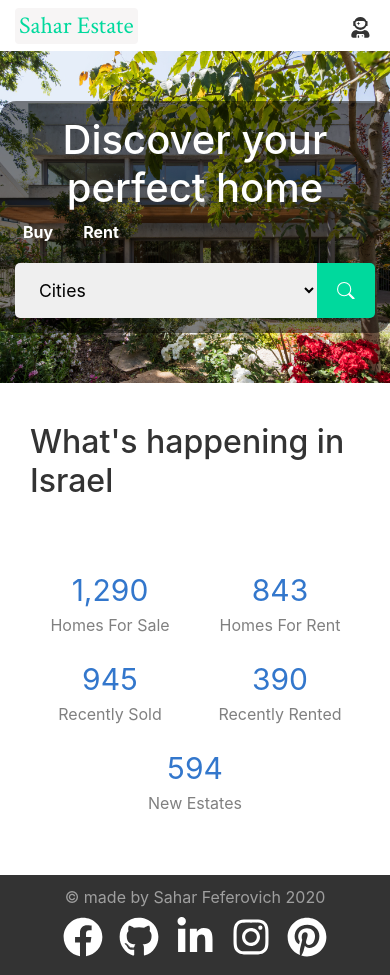
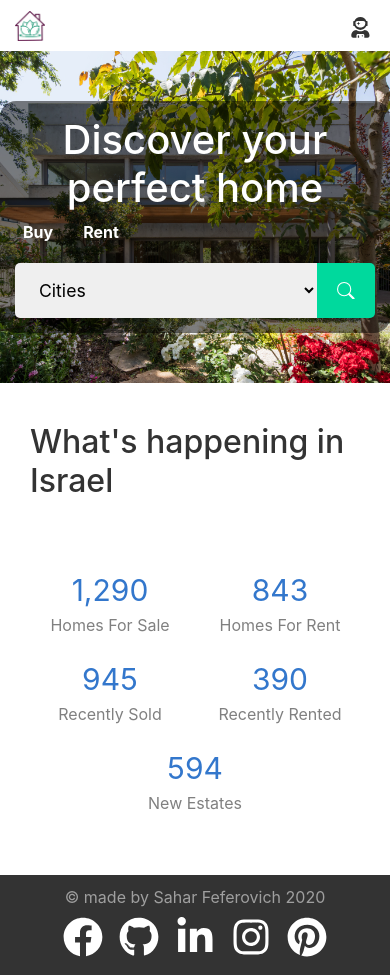
Before and after one commit to sahar-fefer/sahar-estate-web, a React (Create React App) app: page / in a window 390 px wide. Built offline with nearby package versions, Linux system fonts and the light colour scheme.

Commit message:
responsive logo

```diff
--- a/src/components/header/logo.jsx
+++ b/src/components/header/logo.jsx
@@ -1,17 +1,13 @@
 import React from 'react';
 import { Link } from "react-router-dom";
 
+// import { big_logo } from '../../../public/images/general/big_logo.png'
 const Logo = () => {
     return (
-        <div className={'col logo-wrapper justify-content-start justify-content-sm-center'}>
-            <Link to='/'>
-                <div className={'border-logo'}>
-                    <span className={'logo'}>
-                        Sahar Estate
-                </span>
-                </div>
-            </Link>
-        </div>
+        <Link to='/' className={'col logo-wrapper justify-content-start justify-content-sm-center'}>
+            <img src="./images/general/big_logo.png" alt="sahar estate logo" className={'big-logo d-none d-sm-block'} />
+            <img src="./images/general/small_logo.png" alt="sahar estate logo" className={'small-logo d-sm-none'} />
+        </Link>
     );
 };
 
--- a/src/css/_header.scss
+++ b/src/css/_header.scss
@@ -31,6 +31,7 @@
         li {
             margin-right: 25px;
             text-align: left;
+            outline: none;
         }
     }
 
@@ -39,17 +40,11 @@
         display: flex;
         align-items: center;
 
-        .border-logo {
-            background-color: $light;
-            border-radius: 4px;
-
-            .logo {
-                padding-left: 4px;
-                padding-right: 4px;
-                font-family: "Crimson Text";
-                font-size: x-large;
-                color: $primary;
-            }
+        .small-logo {
+            height: 30px;
+        }
+        .big-logo {
+            height: 35px;
         }
     }
 
--- a/src/css/style.css
+++ b/src/css/style.css
@@ -63,7 +63,8 @@ body {
 
 #header .options li {
   margin-right: 25px;
-  text-align: left; }
+  text-align: left;
+  outline: none; }
 
 #header .logo-wrapper {
   display: -webkit-box;
@@ -72,15 +73,10 @@ body {
   -webkit-box-align: center;
   -ms-flex-align: center;
   align-items: center; }
-  #header .logo-wrapper .border-logo {
-    background-color: #f7f5f5;
-    border-radius: 4px; }
-    #header .logo-wrapper .border-logo .logo {
-      padding-left: 4px;
-      padding-right: 4px;
-      font-family: "Crimson Text";
-      font-size: x-large;
-      color: #00d99d; }
+  #header .logo-wrapper .small-logo {
+    height: 30px; }
+  #header .logo-wrapper .big-logo {
+    height: 35px; }
 
 #header .sign .header-option-wrapper {
   -webkit-box-pack: end;
```
Also changed, not shown: public/images/general/big_logo.png (added), public/images/general/small_logo.png (added).
